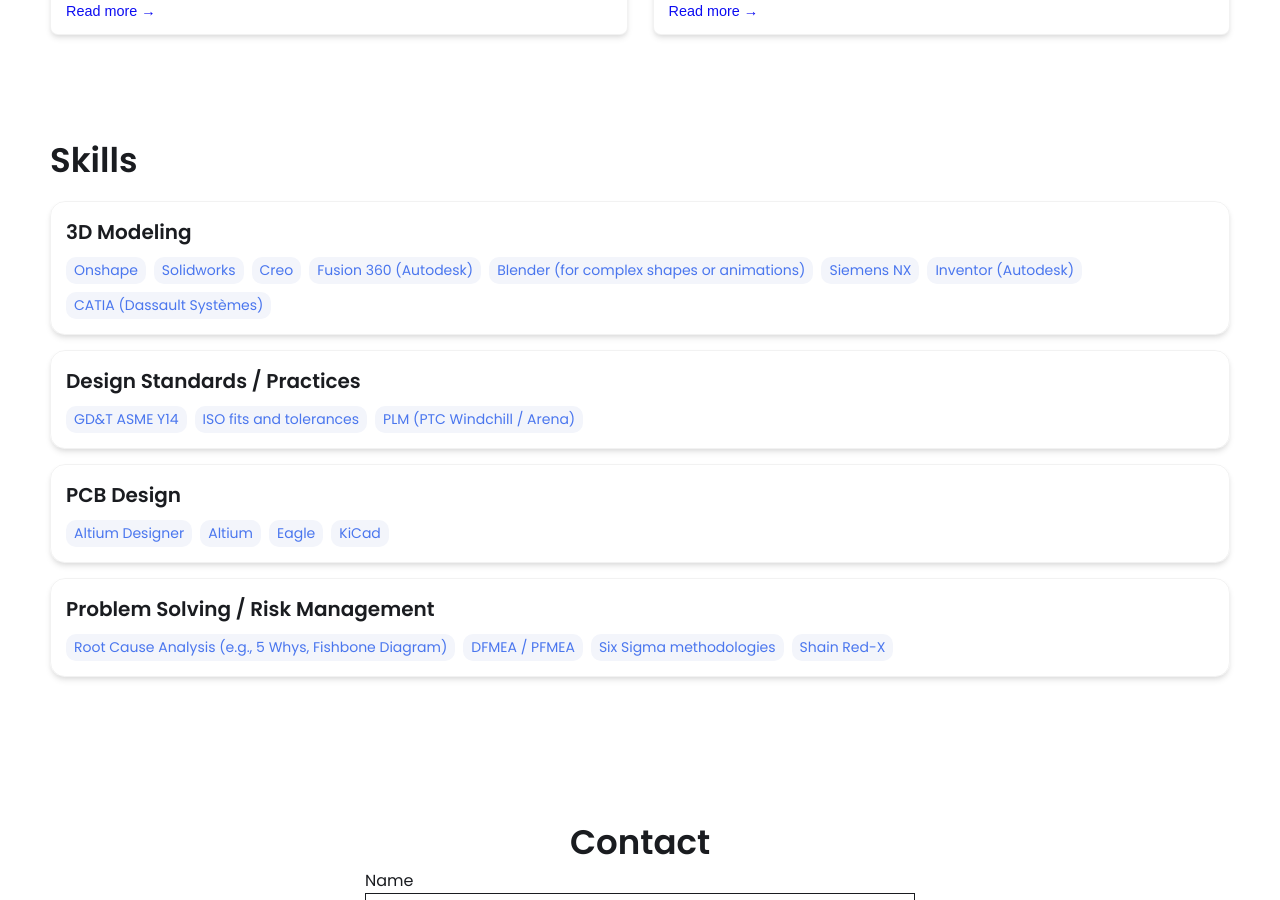
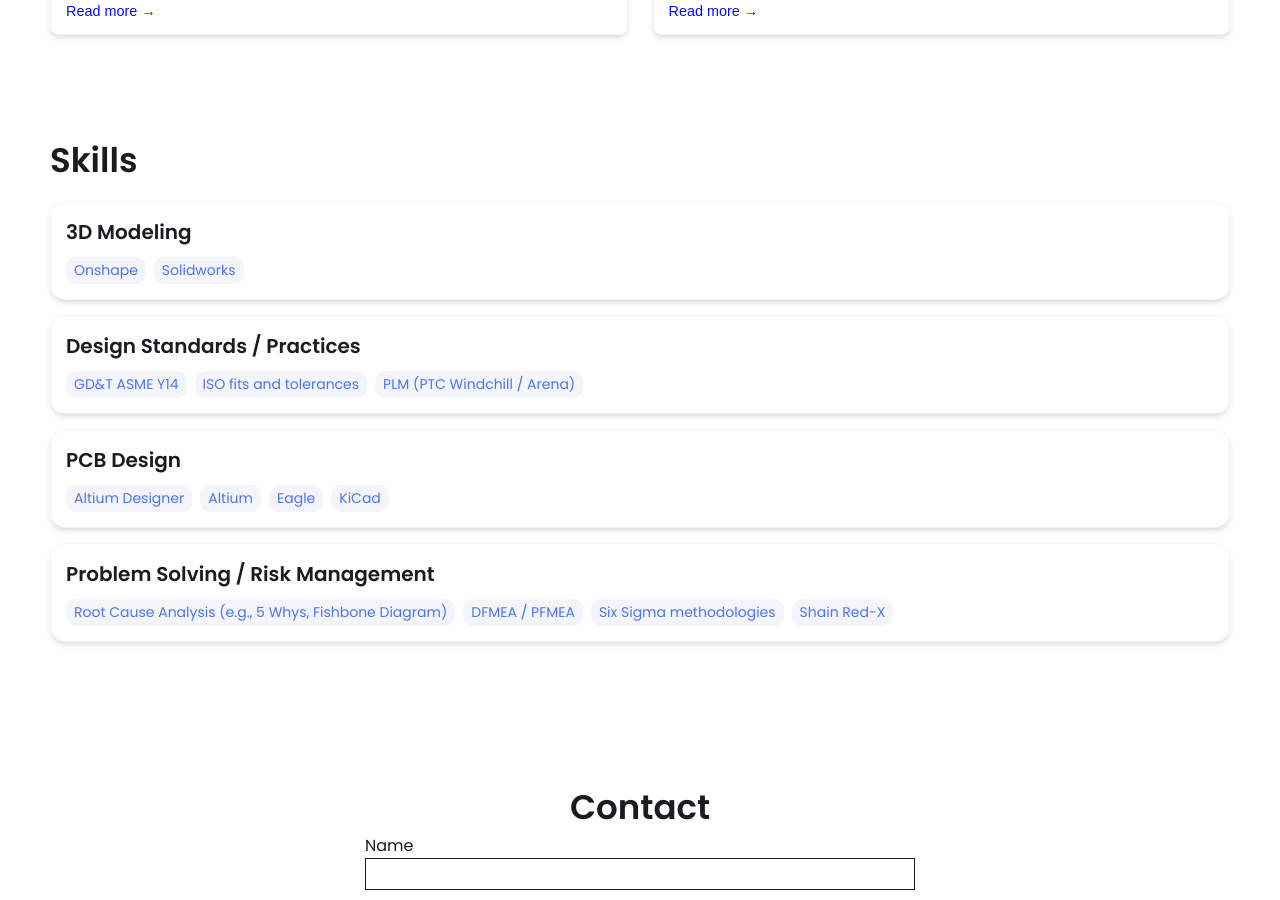
Before and after one commit to Neil-a11yie/Neil-a11yie.github.io, a Jekyll site: the page built from index.html, in a window 1280 px wide and 900 px high, scrolled down 1491 px. Built offline with Jekyll 4.4.1, drawn with Linux system fonts in a browser that asks for light colours.

Commit message:
Update 3D Modeling tools in _config.yml
Removed several tools from the 3D Modeling category.

```diff
--- a/_config.yml
+++ b/_config.yml
@@ -41,12 +41,6 @@ skills:
     tools:
     - Onshape
     - Solidworks
-    - Creo
-    - Fusion 360 (Autodesk)
-    - Blender (for complex shapes or animations)
-    - Siemens NX
-    - Inventor (Autodesk)
-    - CATIA (Dassault Systèmes)
   - category: Design Standards / Practices
     tools:
     - GD&T ASME Y14
```
